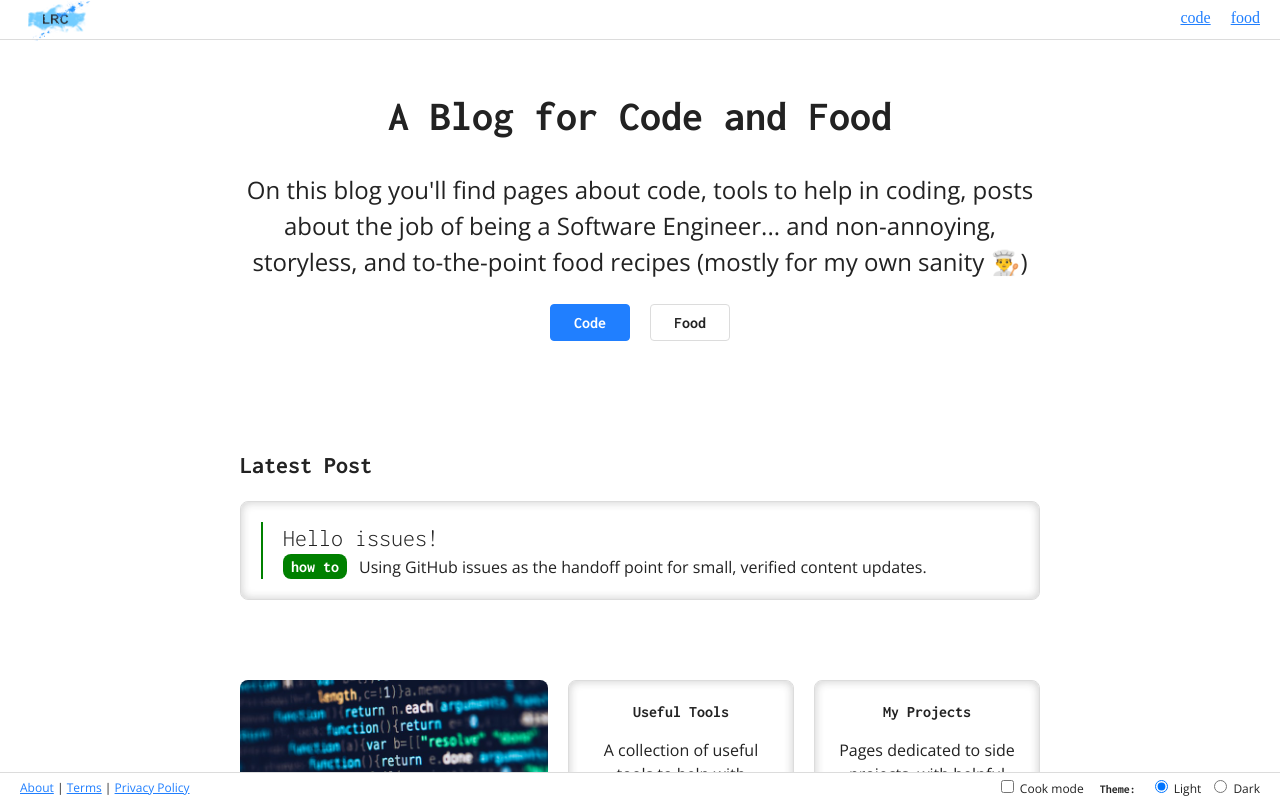
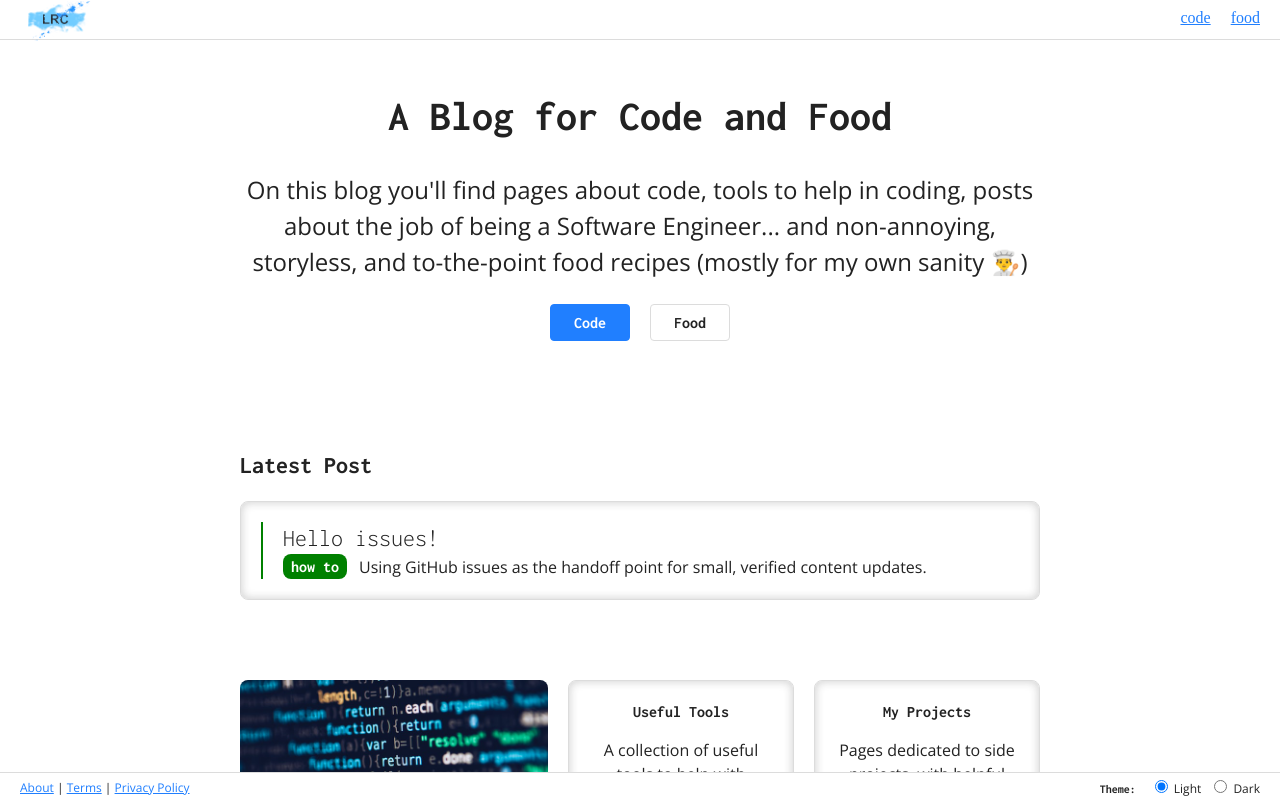
Before and after one commit to lrcrews/ryancrews.com.react, a React (Create React App) app: page / in a window 1280 px wide. Shown: the top 798 px of the page. Built offline with nearby package versions, Linux system fonts and the light colour scheme.

Commit message:
only show cook mode option on recipe pages if wake lock available

```diff
--- a/src/shared-components/footer/SiteFooter.tsx
+++ b/src/shared-components/footer/SiteFooter.tsx
@@ -21,10 +21,11 @@ function SiteFooter() {
   const isRecipePage =
     location.pathname !== FOOD_HOME_PATH &&
     location.pathname.startsWith(`${FOOD_HOME_PATH}/`);
+  const shouldShowCookMode = isRecipePage && isSupported;
 
   useEffect(() => {
-    setCookModeEnabled(isRecipePage);
-  }, [isRecipePage, setCookModeEnabled]);
+    setCookModeEnabled(shouldShowCookMode);
+  }, [setCookModeEnabled, shouldShowCookMode]);
 
   function handleThemeChange(event: ChangeEvent<HTMLInputElement>) {
     const { value } = event.target;
@@ -42,22 +43,16 @@ function SiteFooter() {
         | <Link to={PRIVACY_PATH}>Privacy Policy</Link>
       </div>
       <div className="footer-controls">
-        <label
-          className="cook-mode-toggle"
-          title={
-            isSupported
-              ? undefined
-              : "Cook mode is unavailable in this browser."
-          }
-        >
+        {shouldShowCookMode && (
+          <label className="cook-mode-toggle">
             <input
               type="checkbox"
               checked={isCookModeEnabled}
-            disabled={!isSupported}
               onChange={handleCookModeChange}
             />{" "}
             Cook mode
           </label>
+        )}
         <div className="theme-switcher">
           <span className="small-label">Theme: </span>
           <label>
```
Also changed, not shown: 1 other file (tests, documents, lock files or other folders). Lines whose indentation alone changed are shown as unchanged.
